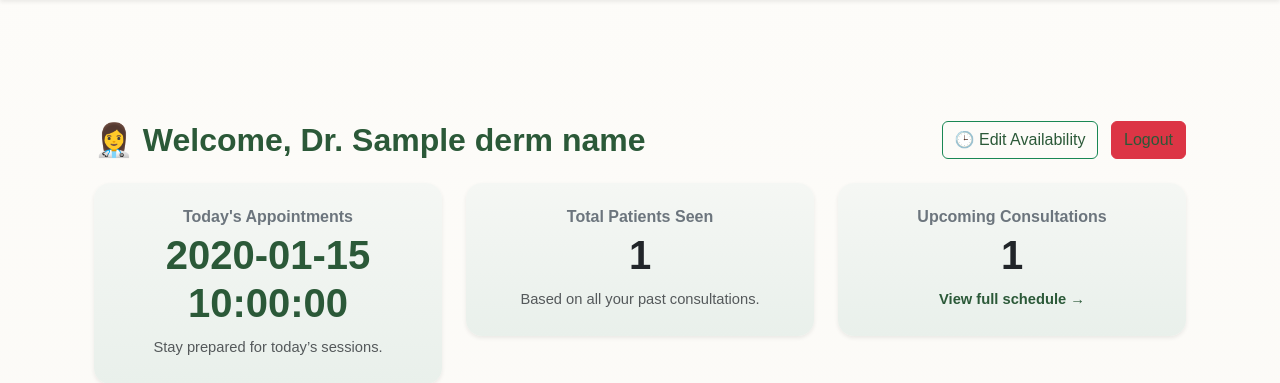
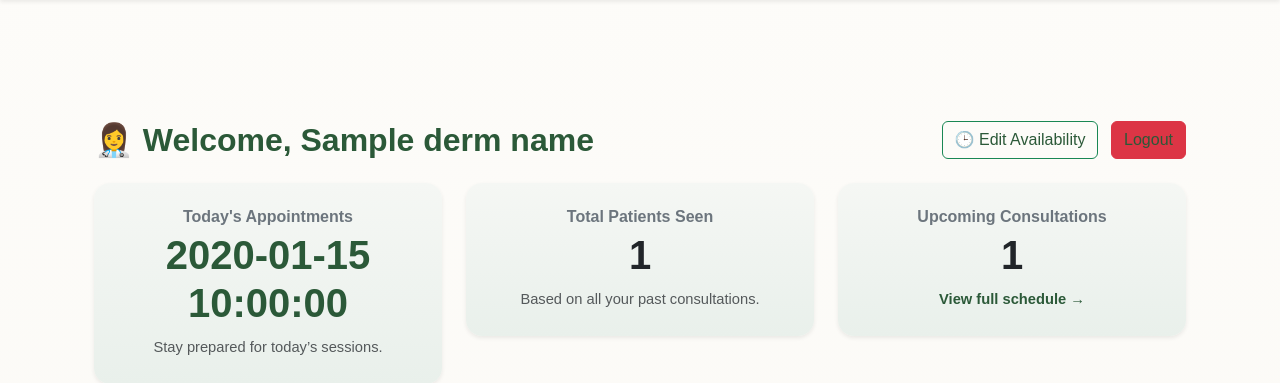
Before and after one commit to mamathasg/Skin-product-live-consultation-and-shopping-with-llm, a Flask app: template templates/derm_dashboard.html in a window 1280 px wide. Shown: the part 71-454 px from the top of the page. Run offline with Flask 3, Linux system fonts and the light colour scheme; the template is opened without the code that fills it: most values are stand-ins (such as "Sample title", 1, 10 or a date in 2020).

Commit message:
Update derm_dashboard.html

```diff
--- a/templates/derm_dashboard.html
+++ b/templates/derm_dashboard.html
@@ -5,7 +5,7 @@
 
   <!-- Header -->
   <div class="d-flex justify-content-between align-items-center mb-4">
-    <h2 class="fw-bold text-success mb-0">👩‍⚕️ Welcome, Dr. {{ derm_name }}</h2>
+    <h2 class="fw-bold text-success mb-0">👩‍⚕️ Welcome, {{ derm_name }}</h2>
     <div>
       <a href="{{ url_for('derm_slots') }}" class="btn btn-outline-success me-2">
         🕒 Edit Availability
```
